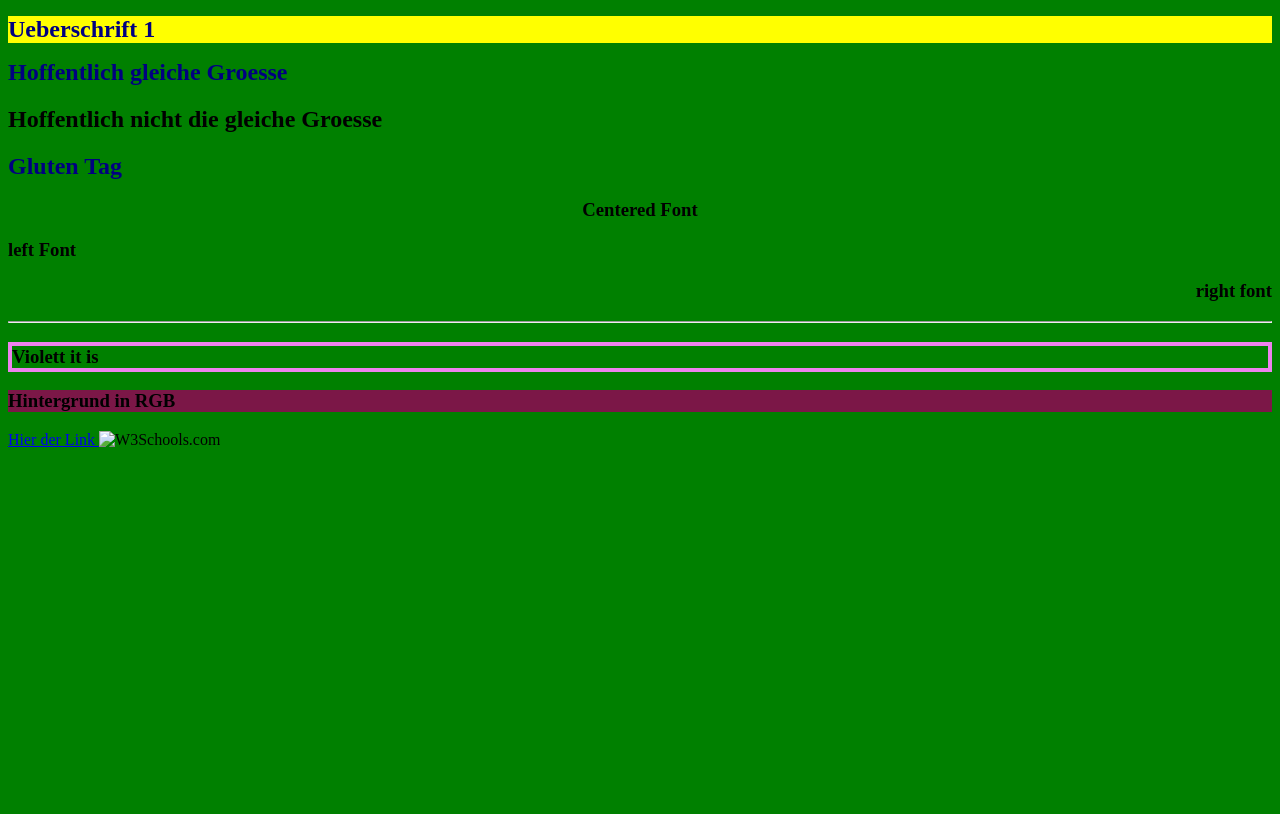
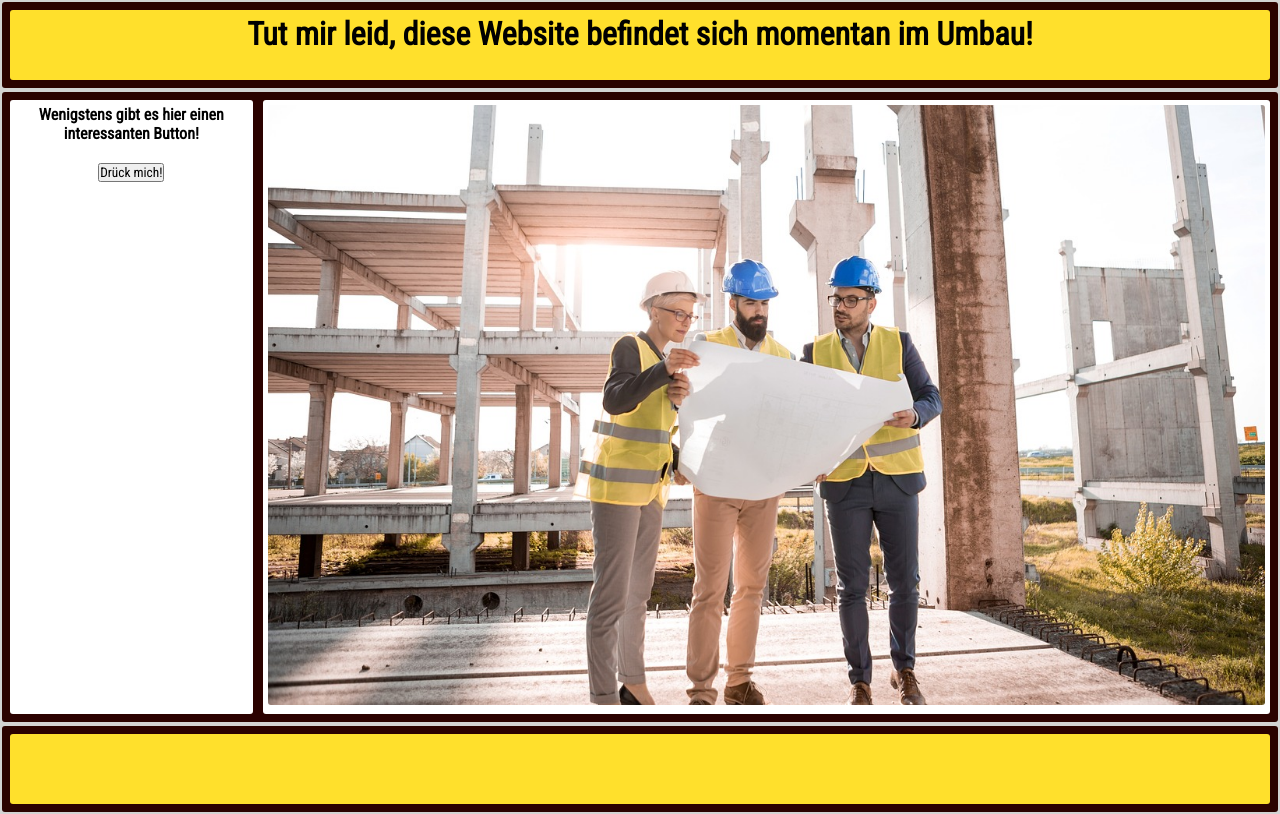
Before and after one commit to ivobak/personalwebsite, a plain HTML site: page index.html in a window 1280 px wide. Drawn offline with Linux system fonts and the light colour scheme.

Commit message:
Baustelleneröffnung

```diff
--- a/index.css
+++ b/index.css
@@ -1,17 +1,92 @@
-body {
-	background-color: green;
+
+
+.container{
+     display: flex;
+     flex-direction: column;
+     padding: 0px;
+     margin: 0px;
 }
 
-h1:hover{
-	background-color: powderblue;
+
+
+ /* .top{
+
+}
+
+.middle{
+}
+
+.bottom{
+
+} */
+
+.main{
+     border: 1px;
+     border-color:  black;
+}
+
+.box{
+     display: flex;
+     flex-direction: row;
+     background-color: #2B0200;
+     border-radius: 3px;
+     color: black;
+     border-style: solid;
+     border: 1px;
+     border-color: #2B0200; /*irrelevant, anschauen warum */
+     padding: 3px;
+     margin: 2px;
+     text-align: center;
+}
+
+
+.hf{ /* Für bottom und Top für den Stil relevant */
+     flex: 1 1 0px;
+     border-style: none;
+     border-radius: 3px;
+     min-height: 60px;
+     padding: 5px;
+     margin: 5px;
+     background-color: #FFE02C;
+}
+
+.left{
+     flex: 0.5 1 0px;
+     border-style: none;
+     border-radius: 3px;
+     min-height: 500px;
+     padding: 5px;
+     margin: 5px;
+     background-color: white;
+}
+
+.center{
+     flex: 1 1 0px;
+     border-style: none;
+     border-radius: 3px;
+     background-color: white; /*#8E72E9 */
+     padding: 5px;
+     margin: 5px;
+}
+
+img {
+     border-radius: 3px;
+     max-width:1000px;
+     min-width: 600px;
+     max-height: 600px;
+}
+
+body{
+     background-color: lightgray; /*#AF9AF3 */
 }
 
 h1 {
-     transition: 0.5s;
-     color: navy;
-     font-size: 150%;
+     border-style: solid;
+     border: 1px;
+     border-color: black;
 }
-
-p {
-     color: red;
-}
+*, html {
+     margin:0;
+     padding:0;
+     font-family: 'Roboto Condensed', sans-serif;
+ }
--- a/index.html
+++ b/index.html
@@ -2,25 +2,42 @@
 <html lang="en">
 
 <head>
-<link rel="stylesheet" href="./index.css">
-<title>
-	Baustehl
-</title>
-<link rel="shortcut icon" type="image/x-icon" href="/favicon.ico">
+	<meta charset="utf8" />
+	<meta name="viewport" content="width=device-width, inital-scale=1.0" />
+	<link rel="stylesheet" href="./index.css">
+	<link rel="shortcut icon" type="image/x-icon" href="/favicon.ico">
+	<link rel="preconnect" href="https://fonts.googleapis.com">
+	<link rel="preconnect" href="https://fonts.gstatic.com" crossorigin>
+	<link href="https://fonts.googleapis.com/css2?family=Roboto+Condensed&display=swap" rel="stylesheet">
+	<title>
+		Baustehl
+	</title>
 </head>
 <body>
-<h1 style="background-color:yellow;"> Ueberschrift 1 </h1>
-<h1> Hoffentlich gleiche Groesse</h1>
-<h2> Hoffentlich nicht die gleiche Groesse </h2>
-<h1 style="font-size:150%;"> Gluten Tag </h1>
-<h3 style="text-align:center;"> Centered Font </h3>
-<h3 style="text-align:left;"> left Font </h3>
-<h3 style="text-align:right;"> right font </h3>
+	<div class="container">
+			<div class="box top">
+				<div class="hf">
+					<h1> Tut mir leid, diese Website befindet sich momentan im Umbau! </h1>
+					</div>
+			</div>
+			<div class="box middle">
+				<div class="main left">
+					<h4> Wenigstens gibt es hier einen interessanten Button!</h4>
+					<br>
+					<form action="https://www.youtube.com/watch?v=dQw4w9WgXcQ">
+						<input type="submit" value="Drück mich!" />
+					</form>
+				</div>
+				<div class="main center">
+					<img src="construction.jpg" alt="ehyo">
+				</div>
+			</div>
+			<div class="box bottom">
+				<div class="hf">
+					<!-- bottom  -->
+					</div>
+			</div>
+	</div>
+</body>
 
-<hr>
-<h3 style="border:4px solid Violet;"> Violett it is </h3>
-<h3 style="background-color:rgb(123, 23, 71);"> Hintergrund in RGB </h1>
-<a href="https://www.w3schools.com"> Hier der Link </a>
-<img src="w3schools.jpg" alt="W3Schools.com" width="104" height="142"> <!-- Bild auf Pietro?! -->
-</body>
 </html>
```
Also changed, not shown: construction.jpg (added).
